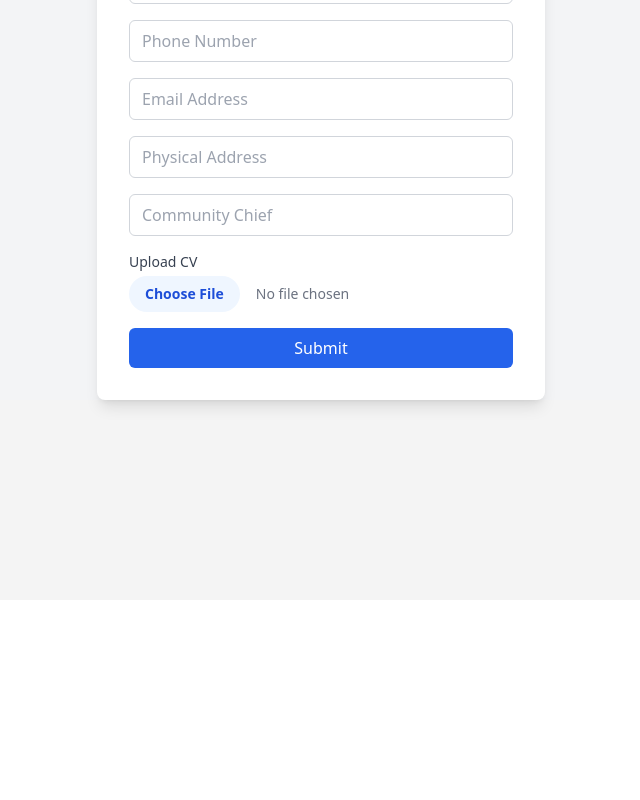
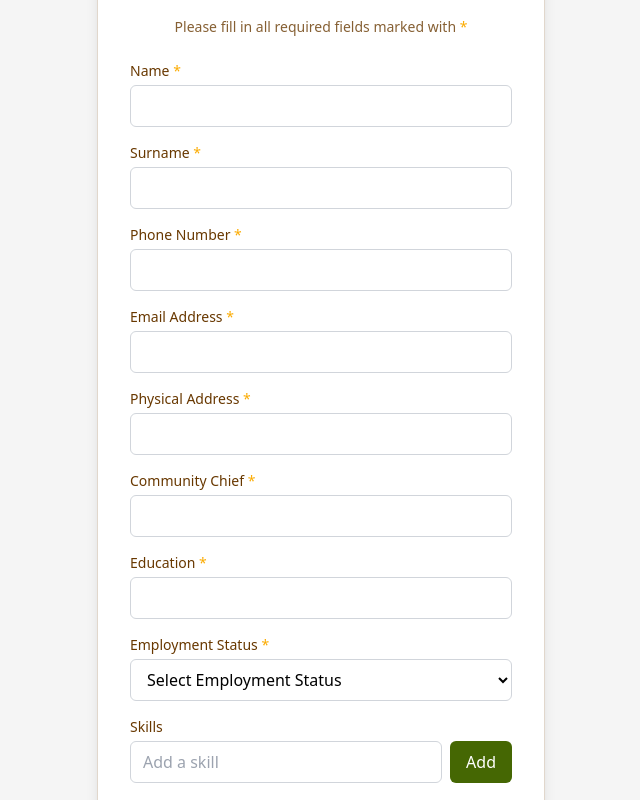
Before and after one commit to Nathilanzi/Database, a React (Vite) app in the folder vite-project/: page /youthupload in a window 1280 px wide. Shown: the part 200-1000 px from the top of the page, without its empty margins (319-959 px from the left). Before the commit the page ends 800 px from the top, so only its background shows below. Built offline with nearby package versions, Linux system fonts and the light colour scheme.

Commit message:
Add: Skills, education and employment status

```diff
--- a/vite-project/src/components/YouthUpload.jsx
+++ b/vite-project/src/components/YouthUpload.jsx
@@ -1,7 +1,13 @@
 import { useState, useEffect } from "react";
-import { db, storage } from "../../Firebase"; // Ensure the path is correct
+import { db, storage } from "../../Firebase";
 import { collection, addDoc } from "firebase/firestore";
 import { ref, uploadBytes } from "firebase/storage";
+import { useNavigate } from 'react-router-dom';
+import { Alert} from "./UI/Alert"
+import {AlertDescription} from "./UI/AlertDescription"
+import {AlertDialog} from "./UI/AlertDialog"
+import {AlertDialogAction} from "./UI/AlertDialogAction"
+import {AlertTitle} from "./UI/AlertTitle"
 
 const YouthUpload = () => {
   const [formData, setFormData] = useState({
@@ -11,9 +17,16 @@ const YouthUpload = () => {
     email: "",
     physicalAddress: "",
     communityChief: "",
+    education: "",
+    employmentStatus: "",
     cvLink: "",
     cvFile: null,
   });
+
+  const [skills, setSkills] = useState([]);
+  const [skillInput, setSkillInput] = useState("");
+  const [showSuccessPopup, setShowSuccessPopup] = useState(false);
+  const navigate = useNavigate();
 
   useEffect(() => {
     const savedData = JSON.parse(localStorage.getItem("userData"));
@@ -26,6 +39,17 @@ const YouthUpload = () => {
   const handleFileChange = (e) =>
     setFormData({ ...formData, cvFile: e.target.files[0] });
 
+  const handleAddSkill = () => {
+    if (skillInput.trim() && !skills.includes(skillInput.trim())) {
+      setSkills([...skills, skillInput.trim()]);
+      setSkillInput("");
+    }
+  };
+
+  const handleRemoveSkill = (skill) => {
+    setSkills(skills.filter((s) => s !== skill));
+  };
+
   const handleSubmit = async (e) => {
     e.preventDefault();
 
@@ -37,16 +61,13 @@ const YouthUpload = () => {
     }
 
     try {
+
+      setShowSuccessPopup(true);
       await addDoc(collection(db, "users"), {
-        name: formData.name,
-        surname: formData.surname,
-        phoneNumber: formData.phoneNumber,
-        email: formData.email,
-        physicalAddress: formData.physicalAddress,
-        communityChief: formData.communityChief,
+        ...formData,
+        skills,
         cvLink,
       });
-      alert("Data saved successfully!");
 
       setFormData({
         name: "",
@@ -55,106 +76,219 @@ const YouthUpload = () => {
         email: "",
         physicalAddress: "",
         communityChief: "",
+        education: "",
+        employmentStatus: "",
         cvLink: "",
         cvFile: null,
       });
+      setSkills([]);
+
+      // Optionally, navigate to another page after a delay
+    setTimeout(() => {
+      navigate('/');
+    }, 2000); // 2 seconds delay before navigating
     } catch (error) {
       console.error("Error saving data: ", error);
     }
   };
 
+  const inputClasses = "w-full px-3 py-2 bg-white border border-gray-300 rounded-md focus:outline-none focus:ring-2 focus:ring-[#fbab01] focus:border-[#fbab01] transition-colors duration-200";
+  const labelClasses = "block text-sm font-medium text-[#683800] mb-1";
+
   return (
-    <div className="flex items-center justify-center bg-gray-100">
-      <div className="bg-white p-8 rounded-lg shadow-lg max-w-md w-full">
-        <h2 className="text-2xl font-semibold mb-6 text-center text-gray-800">
+    <div className="mt-20 min-h-screen flex items-center justify-center bg-[#f5f5f5]">
+      <div className="bg-white p-8 rounded-lg shadow-lg max-w-md w-full my-8 border border-[#683800]/20">
+        <h2 className="text-2xl font-semibold mb-6 text-center text-[#683800]">
           Registration Form
         </h2>
+        <p className="text-[#683800]/80 text-sm mb-6 text-center">
+          Please fill in all required fields marked with <span className="text-[#fbab01]">*</span>
+        </p>
+
         <form onSubmit={handleSubmit} className="space-y-4">
           <div>
+            <label className={labelClasses}>Name <span className="text-[#fbab01]">*</span></label>
             <input
               type="text"
               name="name"
               value={formData.name}
               onChange={handleChange}
-              placeholder="Name"
               required
-              className="w-full px-3 py-2 border border-gray-300 rounded-md focus:outline-none focus:ring-2 focus:ring-blue-500"
+              className={inputClasses}
             />
           </div>
+
           <div>
+            <label className={labelClasses}>Surname <span className="text-[#fbab01]">*</span></label>
             <input
               type="text"
               name="surname"
               value={formData.surname}
               onChange={handleChange}
-              placeholder="Surname"
               required
-              className="w-full px-3 py-2 border border-gray-300 rounded-md focus:outline-none focus:ring-2 focus:ring-blue-500"
+              className={inputClasses}
             />
           </div>
+
           <div>
+            <label className={labelClasses}>Phone Number <span className="text-[#fbab01]">*</span></label>
             <input
               type="tel"
               name="phoneNumber"
               value={formData.phoneNumber}
               onChange={handleChange}
-              placeholder="Phone Number"
               required
-              className="w-full px-3 py-2 border border-gray-300 rounded-md focus:outline-none focus:ring-2 focus:ring-blue-500"
+              className={inputClasses}
             />
           </div>
+
           <div>
+            <label className={labelClasses}>Email Address <span className="text-[#fbab01]">*</span></label>
             <input
               type="email"
               name="email"
               value={formData.email}
               onChange={handleChange}
-              placeholder="Email Address"
               required
-              className="w-full px-3 py-2 border border-gray-300 rounded-md focus:outline-none focus:ring-2 focus:ring-blue-500"
+              className={inputClasses}
             />
           </div>
+
           <div>
+            <label className={labelClasses}>Physical Address <span className="text-[#fbab01]">*</span></label>
             <input
               type="text"
               name="physicalAddress"
               value={formData.physicalAddress}
               onChange={handleChange}
-              placeholder="Physical Address"
               required
-              className="w-full px-3 py-2 border border-gray-300 rounded-md focus:outline-none focus:ring-2 focus:ring-blue-500"
+              className={inputClasses}
             />
           </div>
+
           <div>
+            <label className={labelClasses}>Community Chief <span className="text-[#fbab01]">*</span></label>
             <input
               type="text"
               name="communityChief"
               value={formData.communityChief}
               onChange={handleChange}
-              placeholder="Community Chief"
               required
-              className="w-full px-3 py-2 border border-gray-300 rounded-md focus:outline-none focus:ring-2 focus:ring-blue-500"
+              className={inputClasses}
             />
           </div>
+
           <div>
-            <label className="block text-sm font-medium text-gray-700 mb-1">
-              Upload CV
-            </label>
+            <label className={labelClasses}>Education <span className="text-[#fbab01]">*</span></label>
+            <input
+              type="text"
+              name="education"
+              value={formData.education}
+              onChange={handleChange}
+              required
+              className={inputClasses}
+            />
+          </div>
+
+          <div>
+            <label className={labelClasses}>Employment Status <span className="text-[#fbab01]">*</span></label>
+            <select
+              name="employmentStatus"
+              value={formData.employmentStatus}
+              onChange={handleChange}
+              required
+              className={inputClasses}
+            >
+              <option value="">Select Employment Status</option>
+              <option value="Employed">Employed</option>
+              <option value="Unemployed">Unemployed</option>
+              <option value="Self-Employed">Self-Employed</option>
+              <option value="Student">Student</option>
+            </select>
+          </div>
+
+          <div>
+            <label className={labelClasses}>Skills</label>
+            <div className="flex space-x-2">
+              <input
+                type="text"
+                value={skillInput}
+                onChange={(e) => setSkillInput(e.target.value)}
+                placeholder="Add a skill"
+                className={inputClasses}
+              />
+              <button
+                type="button"
+                onClick={handleAddSkill}
+                className="px-4 py-2 bg-[#456703] text-white rounded-md hover:bg-[#557714] focus:outline-none transition duration-300"
+              >
+                Add
+              </button>
+            </div>
+            <div className="mt-2 flex flex-wrap gap-2">
+              {skills.map((skill, index) => (
+                <span
+                  key={index}
+                  className="bg-[#034078] text-white px-3 py-1 rounded-full flex items-center text-sm"
+                >
+                  {skill}
+                  <button
+                    type="button"
+                    onClick={() => handleRemoveSkill(skill)}
+                    className="ml-2 text-white hover:text-red-300 focus:outline-none"
+                  >
+                    ×
+                  </button>
+                </span>
+              ))}
+            </div>
+          </div>
+
+          <div>
+            <label className={labelClasses}>Upload CV <span className="text-[#fbab01]">*</span></label>
             <input
               type="file"
               onChange={handleFileChange}
               accept=".pdf,.doc,.docx"
-              className="w-full text-sm text-gray-500 file:mr-4 file:py-2 file:px-4 file:rounded-full file:border-0 file:text-sm file:font-semibold file:bg-blue-50 file:text-blue-700 hover:file:bg-blue-100"
+              required
+              className="w-full text-sm text-[#683800] file:mr-4 file:py-2 file:px-4 file:rounded-full file:border-0
+                         file:text-sm file:font-semibold file:bg-[#456703] file:text-white hover:file:bg-[#557714]
+                         cursor-pointer"
             />
           </div>
+
           <button
             type="submit"
-            className="w-full bg-blue-600 text-white py-2 px-4 rounded-md hover:bg-blue-700 focus:outline-none focus:ring-2 focus:ring-blue-500 focus:ring-offset-2 transition duration-300"
+            className="w-full bg-[#456703] text-white py-3 px-4 rounded-md hover:bg-[#557714] focus:outline-none
+                     focus:ring-2 focus:ring-[#456703] focus:ring-offset-2 transition duration-300 mt-6"
           >
-            Submit
+            Submit Registration
           </button>
         </form>
       </div>
+
+      {showSuccessPopup && (
+        <div className="fixed inset-0 flex items-center justify-center z-50 bg-black/50">
+          <div className="bg-white p-8 rounded-lg shadow-lg max-w-md w-full">
+            <Alert>
+              <AlertTitle className="text-2xl font-semibold text-[#683800] mb-2">
+                Registration Successful!
+              </AlertTitle>
+              <AlertDescription className="text-[#683800]">
+                Thank you for submitting your registration. We will review your information and get back to you soon.
+              </AlertDescription>
+              <div className="mt-4 flex justify-end space-x-2">
+                <AlertDialogAction
+                  onClick={() => navigate('/')}
+                  className="bg-[#456703] text-white py-2 px-4 rounded-md hover:bg-[#557714] focus:outline-none transition duration-300"
+                >
+                  Back to Home
+                </AlertDialogAction>
+              </div>
+            </Alert>
+          </div>
+        </div>
+      )}
     </div>
   );
 };
```
